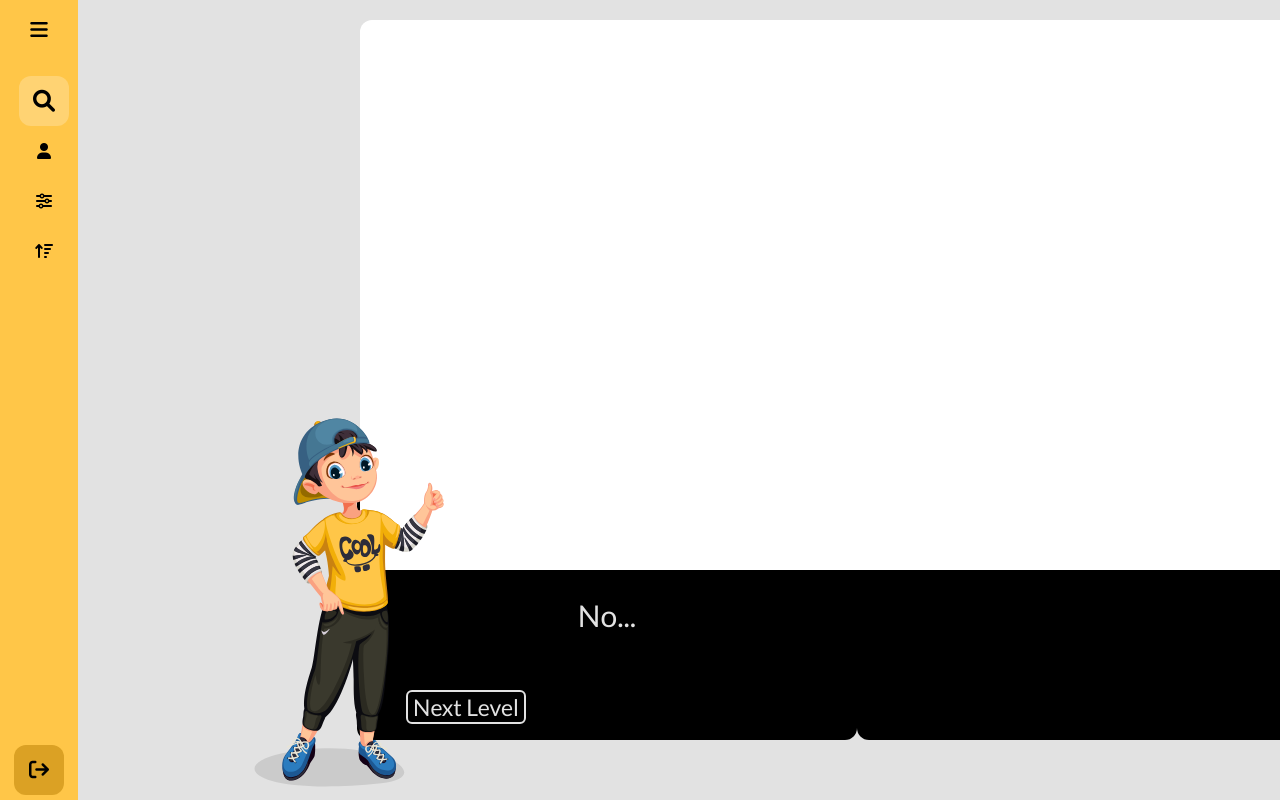
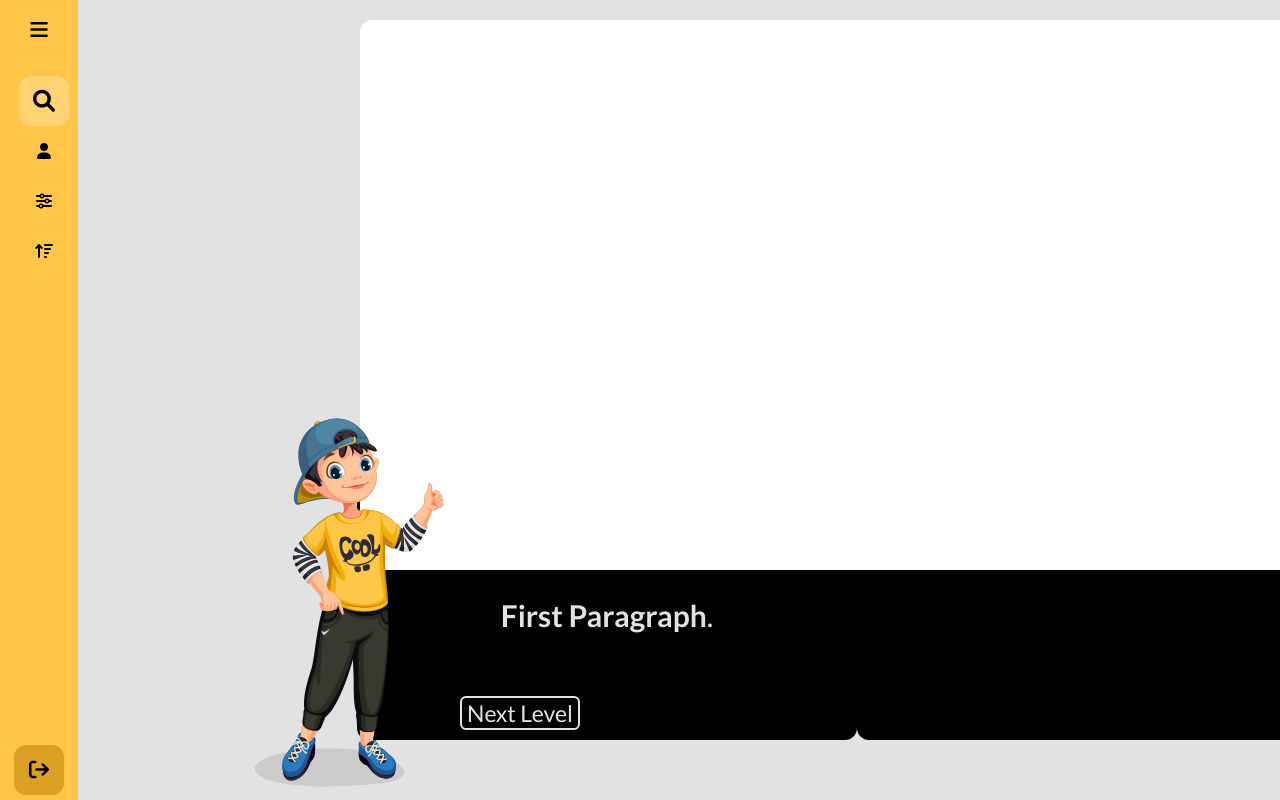
Before and after one commit to AliMushrif/Web_Design_Game, a plain HTML site: page index.html in a window 1280 px wide. Both pictures are taken after a click on the button "Next Level". Drawn offline with Linux system fonts and the light colour scheme.

Commit message:
Solved the Next Level Problem

```diff
--- a/Css/main.css
+++ b/Css/main.css
@@ -337,7 +337,7 @@ body {
   left: 400px;
 }
 
-.textnext {
+#ch {
   color: var(--background-cd);
   background-color: var(--text-icon-cd);
   border: solid 2px var(--background-cd);
@@ -345,8 +345,8 @@ body {
   font-size: 23px;
   font-weight: 400;
   position: absolute;
-  bottom: 76px;
-  left: 406px;
+  bottom: 70px;
+  left: 460px;
   user-select: none;
   padding: 2px 5px;
   cursor: pointer;
--- a/index.html
+++ b/index.html
@@ -70,7 +70,7 @@
         <div class="theall">
           <div class="rectanglecontainer">
             <div class="infoRectangle">
-              <p id="name">Let's Start</p>
+              <p><b id="name">{description}</b>.</p>
             </div>
             <div class="codeRectangle"></div>
           </div>
@@ -80,19 +80,8 @@
         </div>
       </div>
       <img src="Images/Final.svg" class="boy" alt="" />
-      <!-- <div class="nextlevel" onclick="changeText(this)">
-        <div class="textnext">Next Level</div>
-        <div class="rectanglenext"></div>
-      </div> -->
-      <input
-        type="button"
-        class="textnext"
-        onclick="changeText()"
-        value="Next Level"
-      />
+      <input type="button" onclick="changeText()" value="Next Level" id="ch" />
     </div>
-
-    <!--  -->
     <script src="main.js"></script>
   </body>
 </html>
--- a/main.js
+++ b/main.js
@@ -11,15 +11,17 @@ searchBtn.onclick = function () {
 
 //
 
-var time = 0;
-var btnCh = document.querySelector(".textnext");
+let time = 0;
+const paragraphs = ["First", "Second", "Third", "Fourth"];
 
-function changeText(txt) {
-  var txt = time === 0 ? "No..." : "Second time";
-  document.getElementById("name").innerHTML = txt;
-  time++;
-  //
-  btnCh.addEventListener("click", () => {
-    btnCh.innerText = "Hint";
-  });
+function changeText() {
+  let text = `${paragraphs[time]} Paragraph`;
+  if (text === "Fourth Paragraph") {
+    document.getElementById("ch").value = "Hint";
+  } else {
+    document.getElementById("name").innerHTML = text;
+  }
+  if (paragraphs[time + 1]) {
+    time++;
+  }
 }
```
